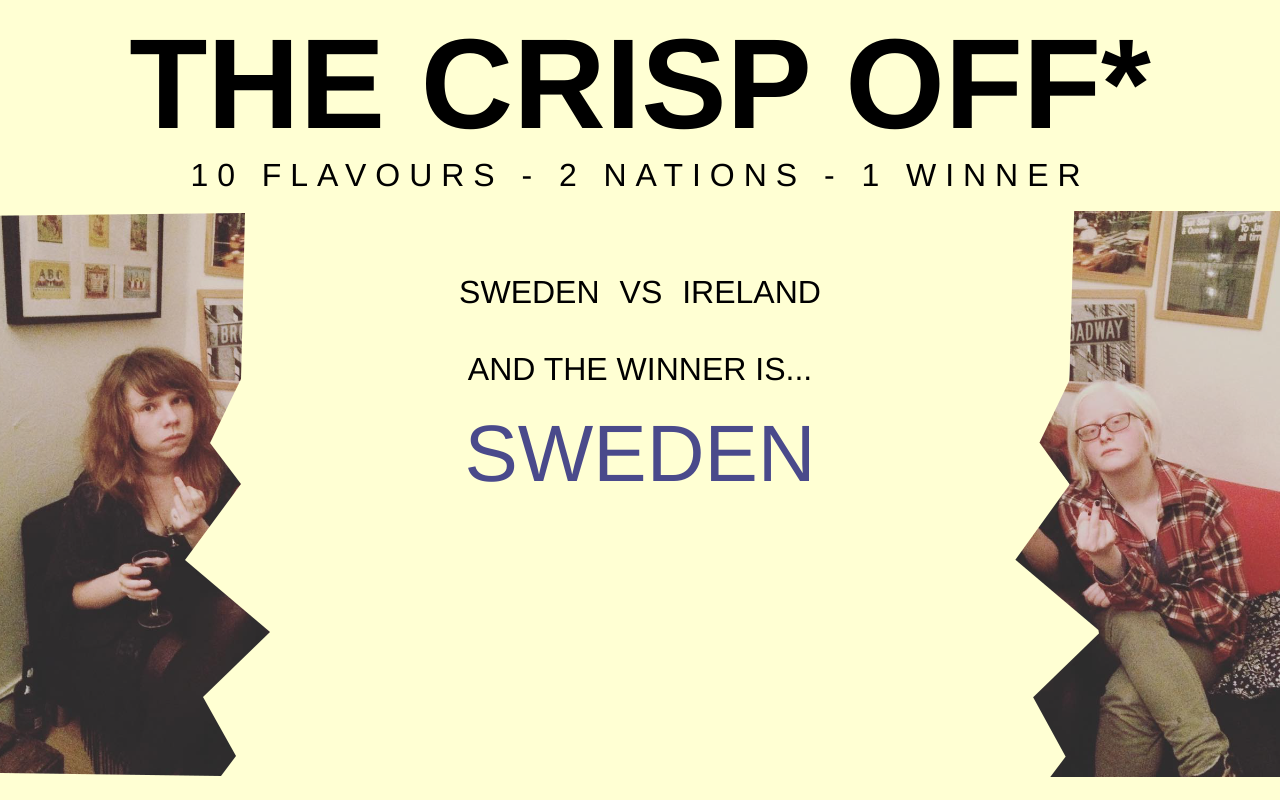
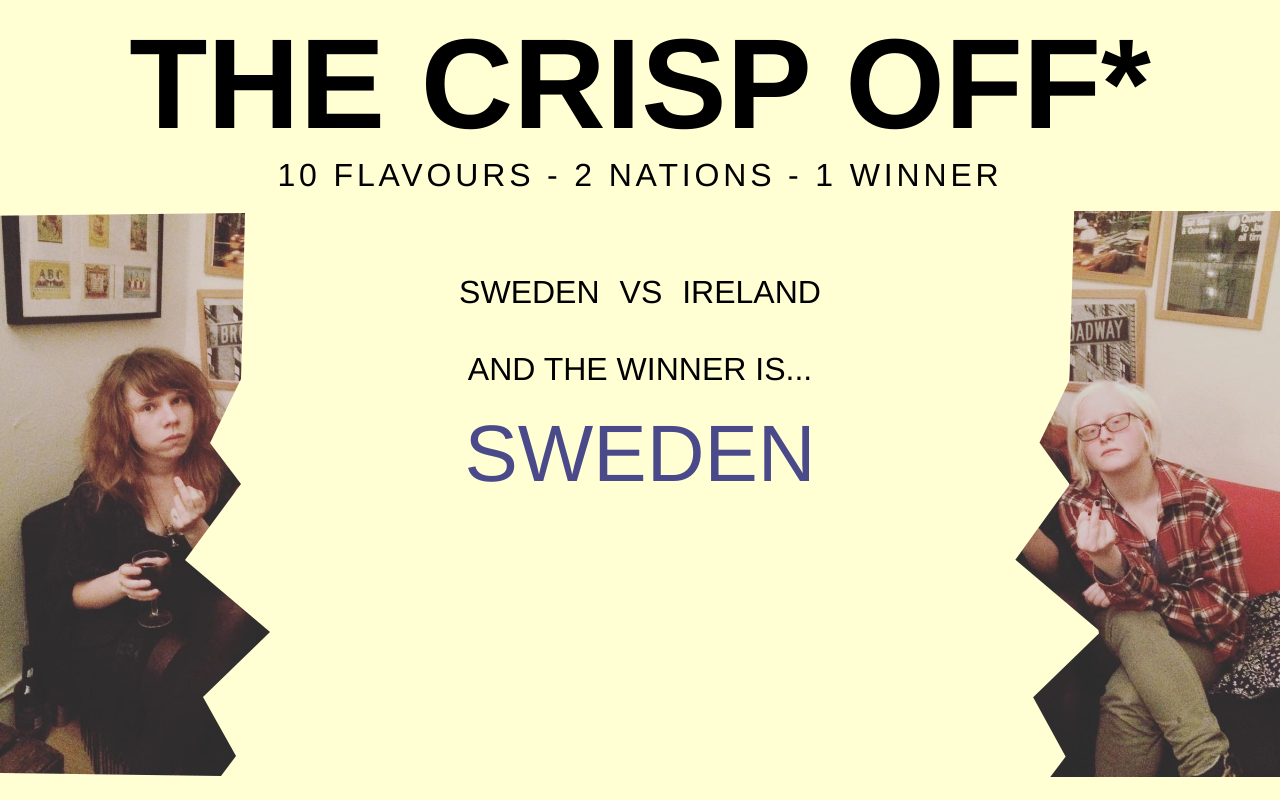
Before and after one commit to hashedSelkie/crisp, an Angular app in the folder crisp/: page /home in a window 1280 px wide. Shown: the top 800 px of the page. Built offline with nearby package versions, Linux system fonts and the light colour scheme.

Commit message:
adjusting letter spacing

```diff
--- a/crisp/src/app/menu/menu.component.scss
+++ b/crisp/src/app/menu/menu.component.scss
@@ -8,5 +8,5 @@ p {
   margin: 0;
   text-align: center;
   font-size: 2.5vw;
-  letter-spacing: 0.7vw;
+  letter-spacing: 0.3vw;
 }
```
